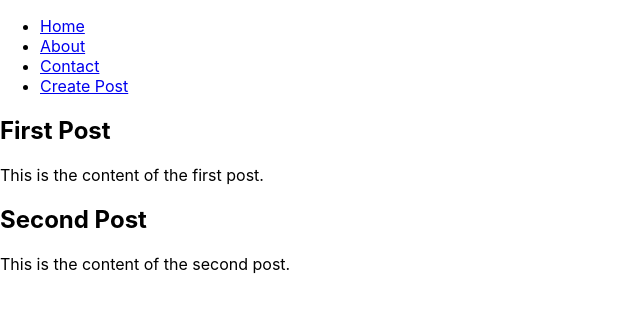
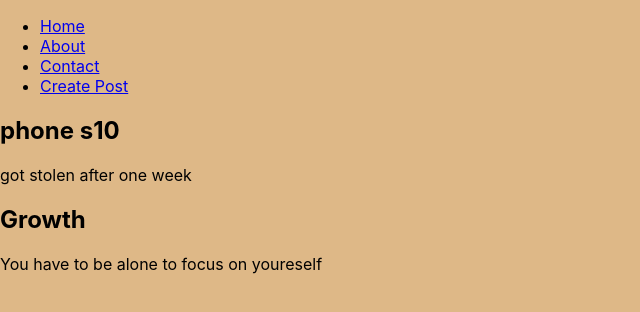
Before and after one commit to Darylcosm0/blog-web, a React (Create React App) app: page / in a window 1280 px wide. Shown: the top 312 px of the page, without its empty margins (0-640 px from the left). Built offline with nearby package versions, Linux system fonts and the light colour scheme.

Commit message:
deleted unused files

```diff
--- a/src/data/posts.js
+++ b/src/data/posts.js
@@ -2,13 +2,13 @@
 const posts = [
     {
       id: 1,
-      title: "First Post",
-      content: "This is the content of the first post.",
+      title: "phone s10",
+      content: "got stolen after one week",
     },
     {
       id: 2,
-      title: "Second Post",
-      content: "This is the content of the second post.",
+      title: "Growth",
+      content: "You have to be alone to focus on youreself",
     },
 
   ];
--- a/src/index.css
+++ b/src/index.css
@@ -5,6 +5,7 @@
     sans-serif;
   -webkit-font-smoothing: antialiased;
   -moz-osx-font-smoothing: grayscale;
+  background-color: burlywood;
 }
 
 code {
--- a/src/index.js
+++ b/src/index.js
@@ -2,7 +2,6 @@
 import ReactDOM from 'react-dom/client';
 import './index.css';
 import App from './App';
-import reportWebVitals from './reportWebVitals';
 
 const root = ReactDOM.createRoot(document.getElementById('root'));
 root.render(
@@ -10,8 +9,3 @@
     <App />
   </React.StrictMode>
 );
-
-// If you want to start measuring performance in your app, pass a function
-// to log results (for example: reportWebVitals(console.log))
-// or send to an analytics endpoint. Learn more: https://bit.ly/CRA-vitals
-reportWebVitals();
--- a/src/reportWebVitals.js
+++ /dev/null
@@ -1,13 +0,0 @@
-const reportWebVitals = onPerfEntry => {
-  if (onPerfEntry && onPerfEntry instanceof Function) {
-    import('web-vitals').then(({ getCLS, getFID, getFCP, getLCP, getTTFB }) => {
-      getCLS(onPerfEntry);
-      getFID(onPerfEntry);
-      getFCP(onPerfEntry);
-      getLCP(onPerfEntry);
-      getTTFB(onPerfEntry);
-    });
-  }
-};
-
-export default reportWebVitals;
```
Also changed, not shown: src/setupTests.js (deleted, +0 -5 lines), src/logo.svg (deleted), 1 other file (tests, documents, lock files or other folders).
